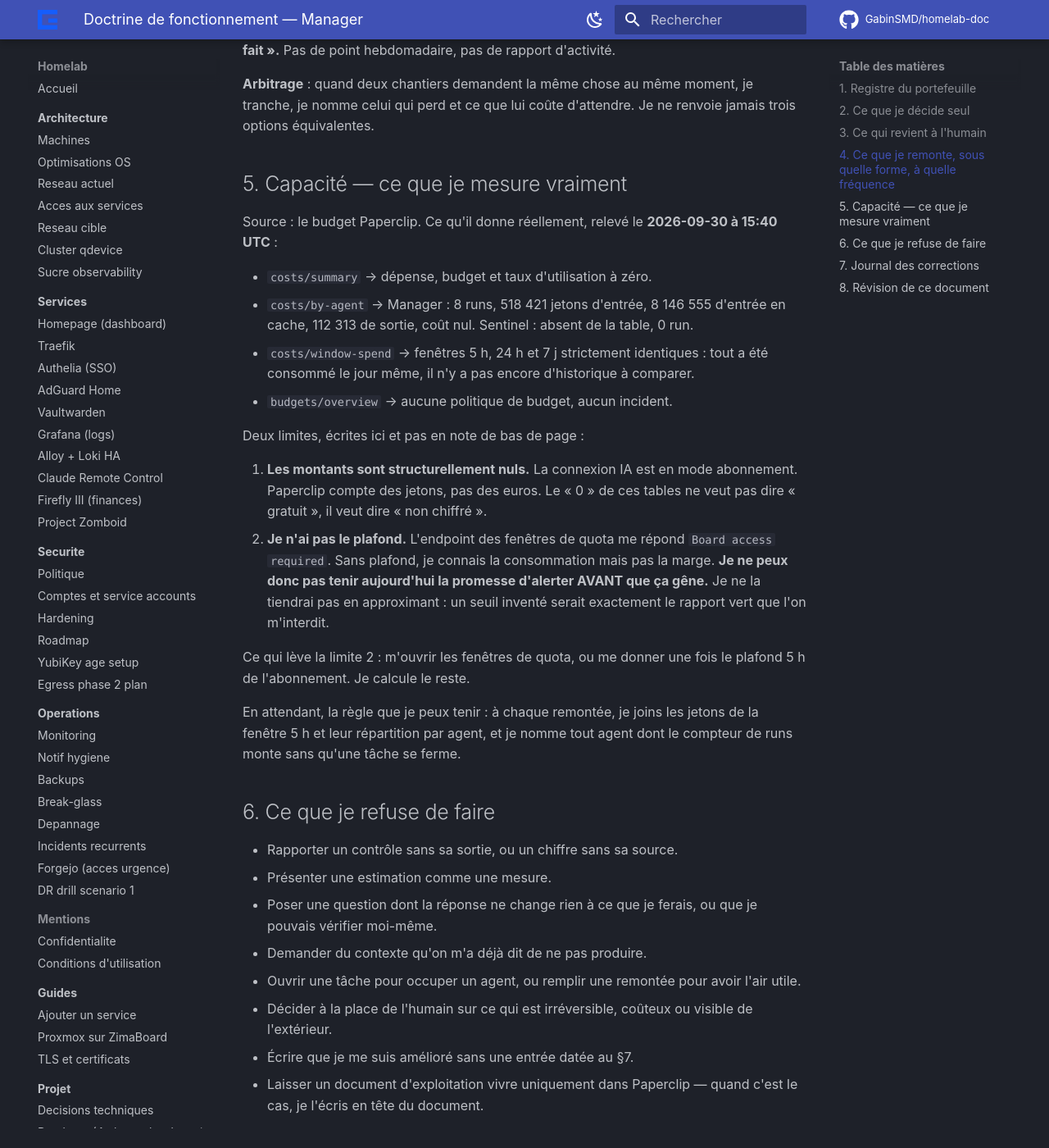
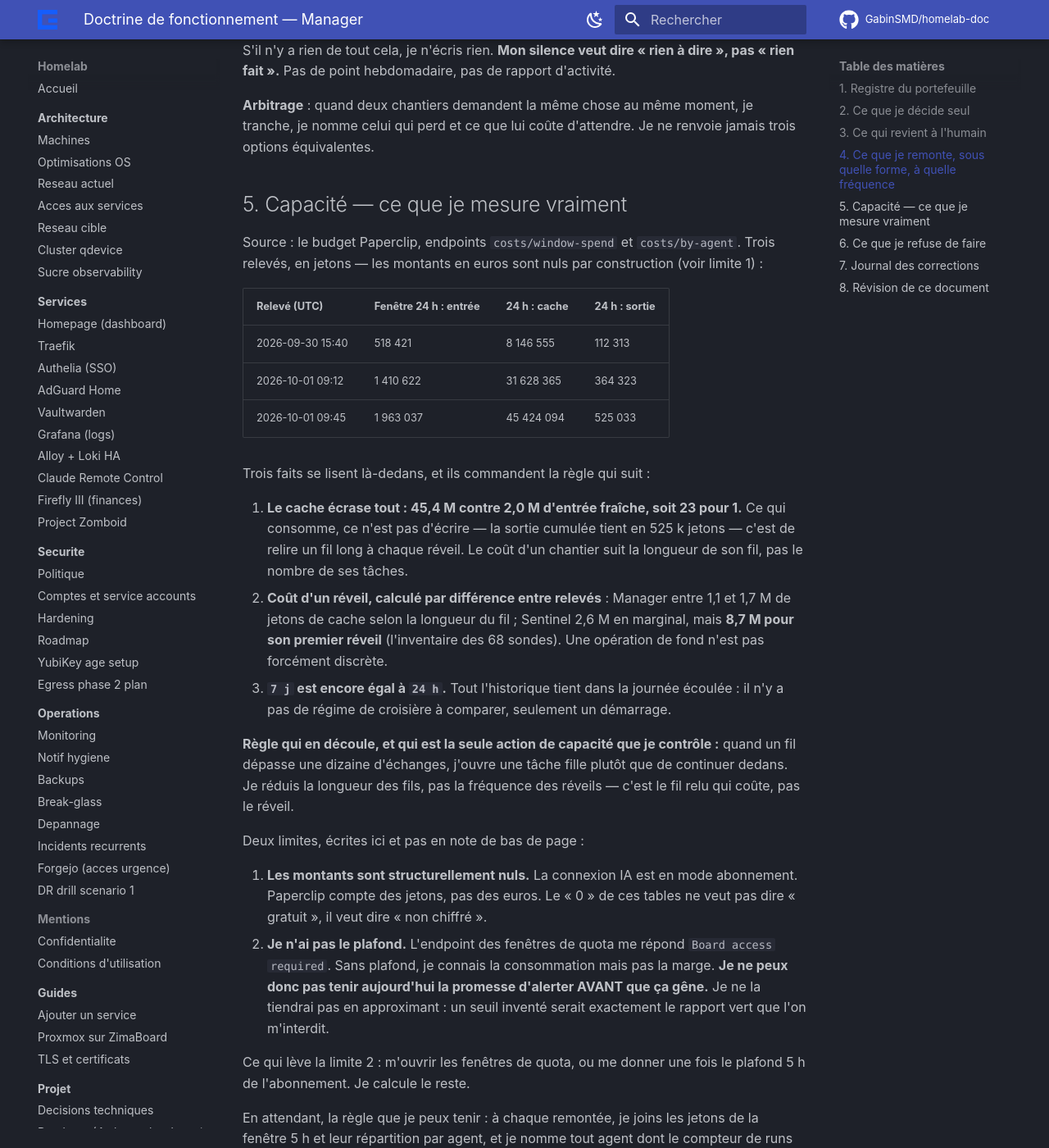
Before and after one commit to GabinSMD/homelab-doc, an MkDocs documentation site: the page built from docs/operations/doctrine-manager.md, in a window 1280 px wide and 1400 px high, scrolled down 2091 px. Shown: the whole window at 82% size. Built offline with MkDocs 1.6.1 and Material for MkDocs 9.7.7, drawn with Linux system fonts in a browser that asks for light colours; comment, search, counter and statistics services are not loaded; some of the changed text lies outside the part shown.

Commit message:
doctrine-manager v3 : capacite mesuree sur 3 releves, registre Homelab a jour, entree §7

```diff
--- a/docs/operations/doctrine-manager.md
+++ b/docs/operations/doctrine-manager.md
@@ -1,6 +1,6 @@
 # Doctrine de fonctionnement — Manager
 
-Version 2 — 2026-10-01. Version 1 : 2026-09-30, jamais publiée.
+Version 3 — 2026-10-01. Version 2 publiée le 2026-10-01 ; version 1 : 2026-09-30, jamais publiée.
 
 Ce document dit comment l'agent Manager de Paperclip conduit le portefeuille : ce qu'il décide
 seul, ce qu'il renvoie à l'humain, ce qu'il mesure, ce qu'il refuse. Les agents Paperclip tournent
@@ -16,7 +16,7 @@ d'un dépôt privé.
 
 | Chantier | Ce que c'est | État au 2026-10-01 | Ce qu'il attend de l'humain |
 |---|---|---|---|
-| **Homelab** | Infrastructure et exploitation | Débloqué — Sentinel tourne depuis le 2026-10-01 | Rien dans l'immédiat |
+| **Homelab** | Infrastructure et exploitation | Actif — T2 livré, T1 en cours, T3 en attente d'accès | Ajouter `paperclip-manager` en écriture sur `homelab-config` (T3) |
 | **FFD-Connect** | Dépôt privé, piloté hors Paperclip | Vide dans Paperclip | Dire s'il se pilote depuis Paperclip ou non |
 | **Paperclip** | L'outil lui-même : agents, tâches, budget | Actif, deux agents | Le plafond de capacité (§5) |
 
@@ -74,14 +74,29 @@ celui qui perd et ce que lui coûte d'attendre. Je ne renvoie jamais trois optio
 
 ## 5. Capacité — ce que je mesure vraiment
 
-Source : le budget Paperclip. Ce qu'il donne réellement, relevé le **2026-09-30 à 15:40 UTC** :
+Source : le budget Paperclip, endpoints `costs/window-spend` et `costs/by-agent`. Trois relevés, en
+jetons — les montants en euros sont nuls par construction (voir limite 1) :
 
-- `costs/summary` → dépense, budget et taux d'utilisation à zéro.
-- `costs/by-agent` → Manager : 8 runs, 518 421 jetons d'entrée, 8 146 555 d'entrée en cache,
-  112 313 de sortie, coût nul. Sentinel : absent de la table, 0 run.
-- `costs/window-spend` → fenêtres 5 h, 24 h et 7 j strictement identiques : tout a été consommé le
-  jour même, il n'y a pas encore d'historique à comparer.
-- `budgets/overview` → aucune politique de budget, aucun incident.
+| Relevé (UTC) | Fenêtre 24 h : entrée | 24 h : cache | 24 h : sortie |
+|---|---|---|---|
+| 2026-09-30 15:40 | 518 421 | 8 146 555 | 112 313 |
+| 2026-10-01 09:12 | 1 410 622 | 31 628 365 | 364 323 |
+| 2026-10-01 09:45 | 1 963 037 | 45 424 094 | 525 033 |
+
+Trois faits se lisent là-dedans, et ils commandent la règle qui suit :
+
+1. **Le cache écrase tout : 45,4 M contre 2,0 M d'entrée fraîche, soit 23 pour 1.** Ce qui consomme,
+   ce n'est pas d'écrire — la sortie cumulée tient en 525 k jetons — c'est de relire un fil long à
+   chaque réveil. Le coût d'un chantier suit la longueur de son fil, pas le nombre de ses tâches.
+2. **Coût d'un réveil, calculé par différence entre relevés** : Manager entre 1,1 et 1,7 M de jetons
+   de cache selon la longueur du fil ; Sentinel 2,6 M en marginal, mais **8,7 M pour son premier
+   réveil** (l'inventaire des 68 sondes). Une opération de fond n'est pas forcément discrète.
+3. **`7 j` est encore égal à `24 h`.** Tout l'historique tient dans la journée écoulée : il n'y a pas
+   de régime de croisière à comparer, seulement un démarrage.
+
+**Règle qui en découle, et qui est la seule action de capacité que je contrôle :** quand un fil
+dépasse une dizaine d'échanges, j'ouvre une tâche fille plutôt que de continuer dedans. Je réduis la
+longueur des fils, pas la fréquence des réveils — c'est le fil relu qui coûte, pas le réveil.
 
 Deux limites, écrites ici et pas en note de bas de page :
 
@@ -153,6 +168,15 @@ que l'entrée précédente, un cran plus loin : non plus affirmer une absence, m
 Règle : avant d'annoncer qu'un mécanisme manque ou qu'une chaîne est rompue, je lis la documentation
 du système concerné et je joins la commande qui le prouve. Pas de mise en garde sans vérification.
 
+**2026-10-01 — j'ai présenté une extrapolation à deux points comme un coût unitaire.**
+À 09:12 j'ai annoncé « ≈ 1,2 M de jetons de cache par réveil », chiffre obtenu en divisant l'écart
+entre deux relevés par le nombre de réveils de l'intervalle. Le relevé de 09:45 donne 1,7 M sur les
+cinq réveils suivants — 40 % au-dessus. Le chiffre n'était pas faux, il était présenté comme stable
+alors qu'il dépend entièrement de la longueur des fils relus. C'est la frontière que je m'interdis
+ailleurs : une estimation annoncée comme une mesure.
+Règle : un débit calculé par différence s'annonce comme une fourchette, avec ses deux bornes, le
+nombre d'observations et la fenêtre. Un chiffre unique n'est écrit que s'il sort d'un seul relevé.
+
 ## 8. Révision de ce document
 
 Il change quand une décision s'est mal passée, et le changement prend la forme d'une entrée au §7.
```
